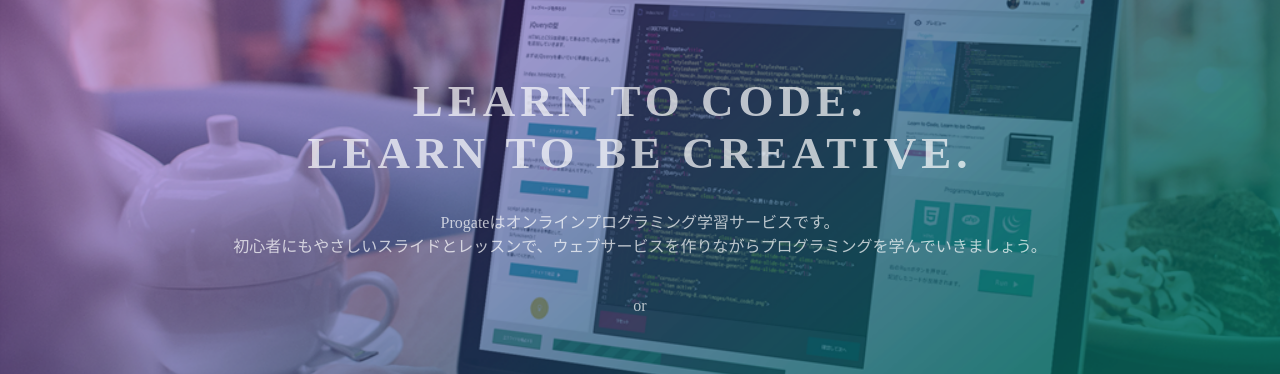
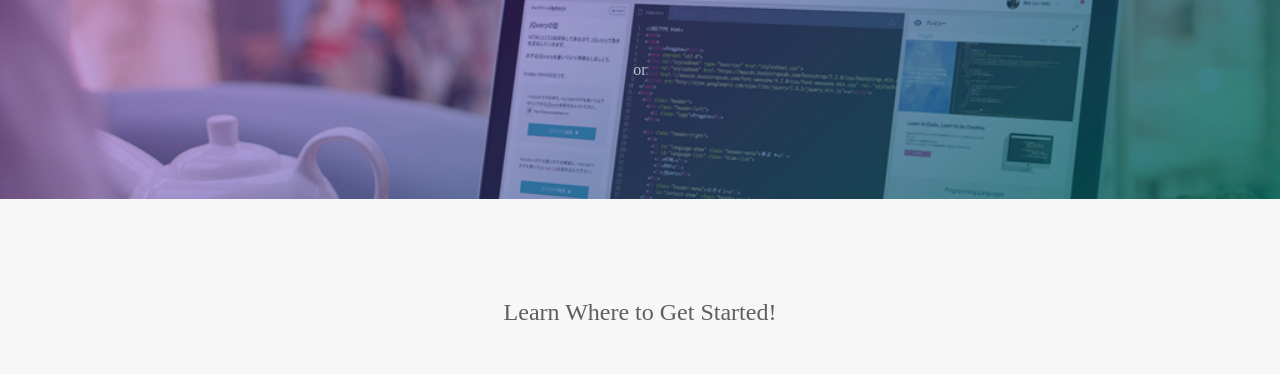
Before and after one commit to morimori2023/mori.io, a plain HTML site: page index.html in a window 1280 px wide. Shown: the part 135-509 px from the top of the page. Drawn offline with Linux system fonts and the light colour scheme.

Commit message:
Update index.html

```diff
--- a/index.html
+++ b/index.html
@@ -22,8 +22,6 @@
   </header>
   <div class="top-wrapper">
     <div class="container">
-      <h1>LEARN TO CODE.<br>LEARN TO BE CREATIVE.</h1>
-      <p>Progateはオンラインプログラミング学習サービスです。<br>初心者にもやさしいスライドとレッスンで、ウェブサービスを作りながらプログラミングを学んでいきましょう。</p>
       <div class="btn-wrapper">
         <p>or</p>
 
```
